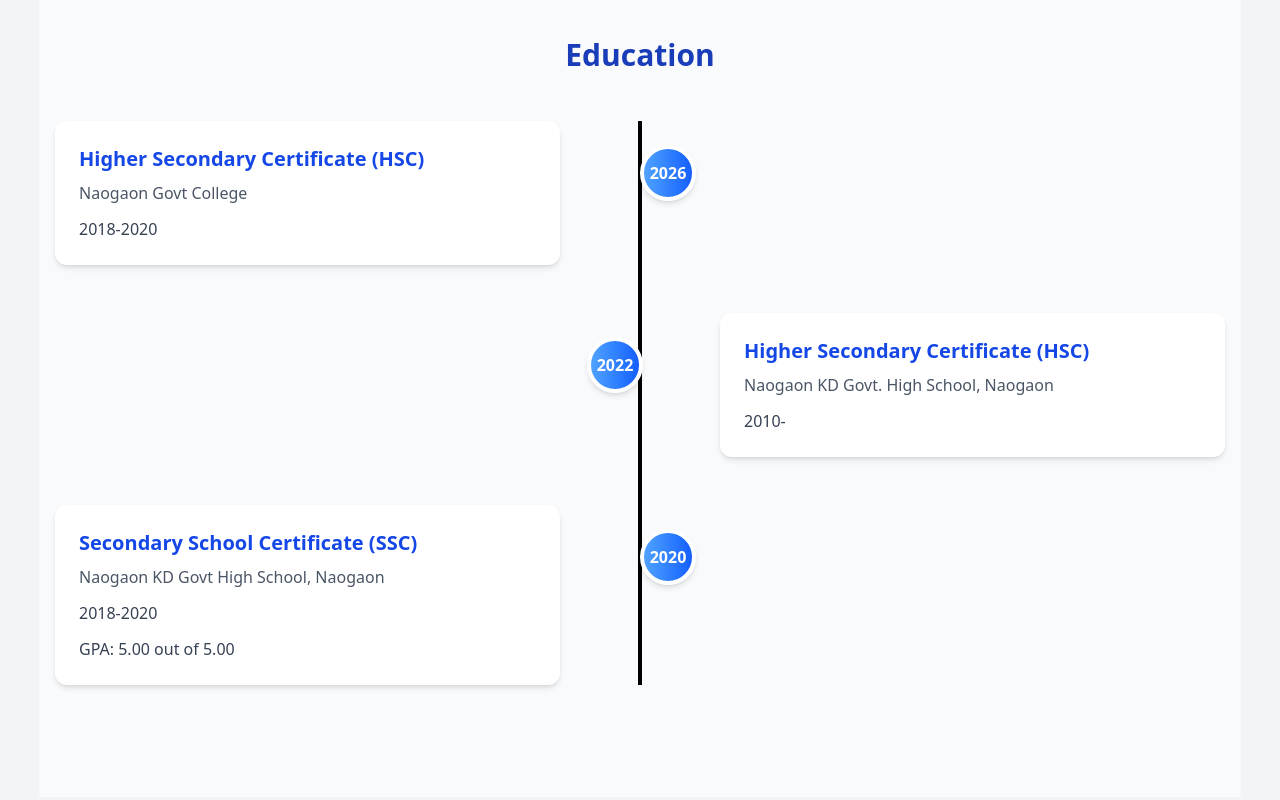
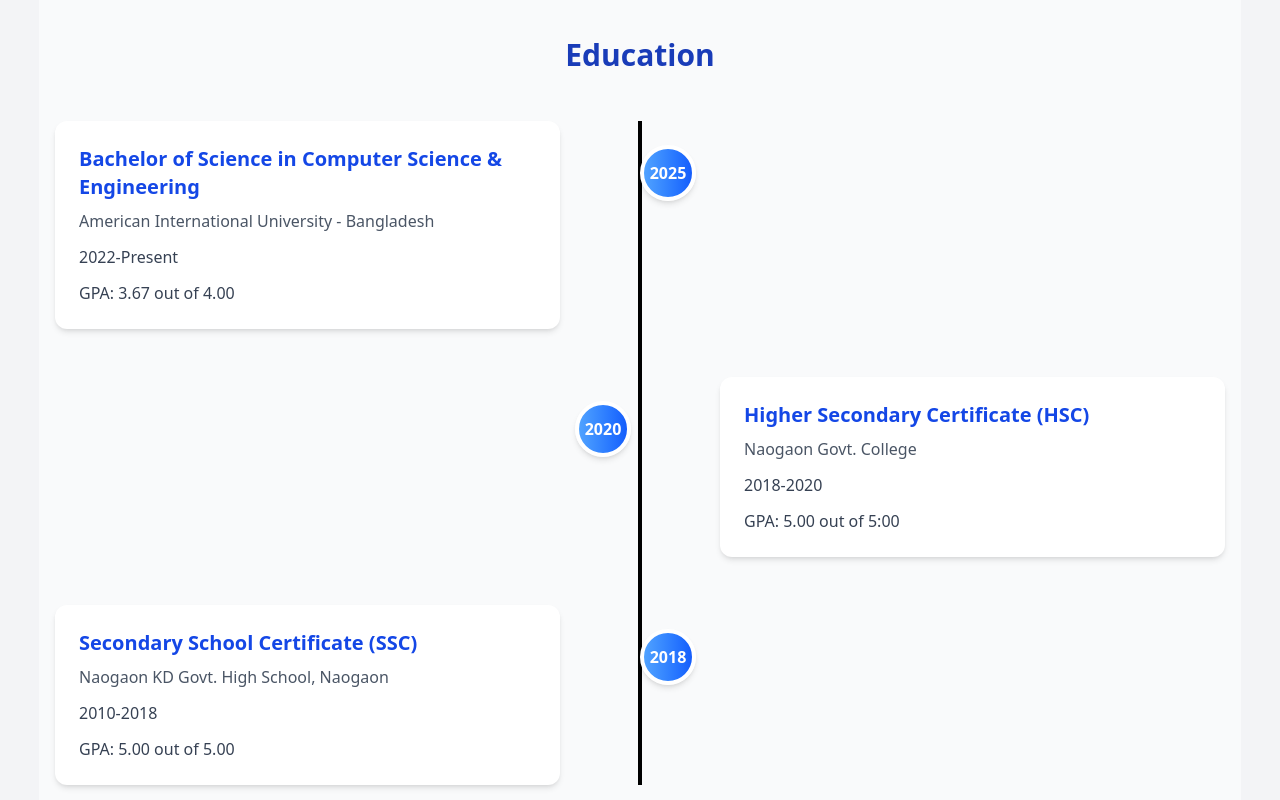
Before and after one commit to CodePoint-46615/CodePoint-46615.github.io, a plain HTML site: page index.html in a window 1280 px wide. Shown: the part 2280-3080 px from the top of the page. Drawn offline with nearby package versions, Linux system fonts and the light colour scheme.

Commit message:
education-updated

```diff
--- a/index.html
+++ b/index.html
@@ -260,53 +260,28 @@
                     <div class="absolute left-6 md:left-1/2 transform -translate-x-1/2 md:-translate-x-0 top-6 z-10">
                         <span
                             class="flex items-center justify-center w-14 h-14 bg-gradient-to-r from-blue-400 to-blue-600 text-white font-bold rounded-full border-4 border-white shadow-md">
-                            2026
+                            2025
                         </span>
                     </div>
 
                     <!-- Card -->
                     <div
-                        class="w-full md:w-1/2 md:pr-20 pr-20 relative order-2 md:order-1 transition-all duration-500 transform group-hover:scale-105 group-hover:shadow-2xl group-hover:bg-blue-50 rounded-xl mt-20 md:mt-0">
+                        class="w-full md:w-1/2 md:pr-20 relative order-2 md:order-1 transition-all duration-500 transform group-hover:scale-105 group-hover:shadow-2xl group-hover:bg-blue-50 rounded-xl mt-20 md:mt-0">
                         <div class="bg-white rounded-xl shadow-md p-6 transition-all duration-500">
                             <h3 class="text-xl font-semibold text-blue-700">
-                                Higher Secondary Certificate (HSC)
+                                Bachelor of Science in Computer Science & Engineering
                             </h3>
-                            <p class="text-gray-600 mt-2">Naogaon Govt College</p>
-                            <p class="text-gray-700 mt-3 text-justify">2018-2020</p>
+                            <p class="text-gray-600 mt-2">American International University - Bangladesh</p>
+                            <p class="text-gray-700 mt-3 text-justify">2022-Present</p>
+                            <p class="text-gray-700 mt-3 text-justify">GPA: 3.67 out of 4.00</p>
                         </div>
                     </div>
                 </div>
 
-
                 <!-- HSC -->
                 <div class="mb-12 flex flex-col md:flex-row justify-end items-center w-full group relative">
                     <!-- Timeline Circle with Year -->
-                    <div class="absolute top-6 left-6 md:right-1/9 transform md:translate-x-1/2 z-10">
-                        <span
-                            class="flex items-center justify-center w-14 h-14 bg-gradient-to-r from-blue-400 to-blue-600 text-white font-bold rounded-full border-4 border-white shadow-md">
-                            2022
-                        </span>
-                    </div>
-
-
-                    <!-- Card -->
-                    <div
-                        class="w-full md:w-1/2 md:pl-20 pl-20 relative transition-all duration-500 transform group-hover:scale-105 group-hover:shadow-2xl group-hover:bg-blue-50 rounded-xl">
-                        <div class="bg-white rounded-xl shadow-md p-6 transition-all duration-500">
-                            <h3 class="text-xl font-semibold text-blue-700">
-                                Higher Secondary Certificate (HSC)
-                            </h3>
-                            <p class="text-gray-600 mt-2">Naogaon KD Govt. High School, Naogaon</p>
-                            <p class="text-gray-700 mt-3 text-justify">2010-</p>
-                        </div>
-                    </div>
-                </div>
-
-
-                <!-- SSC -->
-                <div class="mb-12 flex flex-col md:flex-row justify-start items-center w-full group relative">
-                    <!-- Timeline Circle with Year -->
-                    <div class="absolute left-6 md:left-1/2 transform -translate-x-1/2 md:-translate-x-0 top-6 z-10">
+                    <div class="absolute top-6 left-0 md:right-1/9 transform md:translate-x-1/2 z-10">
                         <span
                             class="flex items-center justify-center w-14 h-14 bg-gradient-to-r from-blue-400 to-blue-600 text-white font-bold rounded-full border-4 border-white shadow-md">
                             2020
@@ -315,13 +290,37 @@
 
                     <!-- Card -->
                     <div
-                        class="w-full md:w-1/2 md:pr-20 pr-20 relative order-2 md:order-1 transition-all duration-500 transform group-hover:scale-105 group-hover:shadow-2xl group-hover:bg-blue-50 rounded-xl mt-20 md:mt-0">
+                        class="w-full md:w-1/2 md:pl-20 relative order-2 md:order-1 transition-all duration-500 transform group-hover:scale-105 group-hover:shadow-2xl group-hover:bg-blue-50 rounded-xl mt-20 md:mt-0">
                         <div class="bg-white rounded-xl shadow-md p-6 transition-all duration-500">
                             <h3 class="text-xl font-semibold text-blue-700">
-                                Secondary School Certificate (SSC)
+                                Higher Secondary Certificate (HSC)
                             </h3>
-                            <p class="text-gray-600 mt-2">Naogaon KD Govt High School, Naogaon</p>
+                            <p class="text-gray-600 mt-2">Naogaon Govt. College</p>
                             <p class="text-gray-700 mt-3 text-justify">2018-2020</p>
+                            <p class="text-gray-700 mt-3 text-justify">GPA: 5.00 out of 5:00</p>
+                        </div>
+                    </div>
+                </div>
+
+                <!-- SSC -->
+                <div class="mb-12 flex flex-col md:flex-row justify-start items-center w-full group relative">
+                    <!-- Timeline Circle with Year -->
+                    <div class="absolute left-6 md:left-1/2 transform -translate-x-1/2 md:-translate-x-0 top-6 z-10">
+                        <span
+                            class="flex items-center justify-center w-14 h-14 bg-gradient-to-r from-blue-400 to-blue-600 text-white font-bold rounded-full border-4 border-white shadow-md">
+                            2018
+                        </span>
+                    </div>
+
+                    <!-- Card -->
+                    <div
+                        class="w-full md:w-1/2 md:pr-20 relative order-2 md:order-1 transition-all duration-500 transform group-hover:scale-105 group-hover:shadow-2xl group-hover:bg-blue-50 rounded-xl mt-20 md:mt-0">
+                        <div class="bg-white rounded-xl shadow-md p-6 transition-all duration-500">
+                            <h3 class="text-xl font-semibold text-blue-700">
+                                 Secondary School Certificate (SSC)
+                            </h3>
+                            <p class="text-gray-600 mt-2">Naogaon KD Govt. High School, Naogaon</p>
+                            <p class="text-gray-700 mt-3 text-justify">2010-2018</p>
                             <p class="text-gray-700 mt-3 text-justify">GPA: 5.00 out of 5.00</p>
                         </div>
                     </div>
@@ -329,10 +328,6 @@
             </div>
 
         </section>
-
-
-
-
 
         <!-- Contact -->
         <section id="contact" class="transform opacity-0 translate-y-10 transition-all duration-700">
@@ -354,7 +349,7 @@
                 class="text-gray-400 hover:text-black">CodePoint-46615</a> | 2025 All rights reserved.</p>
     </footer>
 
-    <!-- JS -->
+    <!-- JS Files-->
     <script src="./js/main.js"></script>
     <script src="./js/nav.js"></script>
     <script src="./js/hero.js"></script>
```
